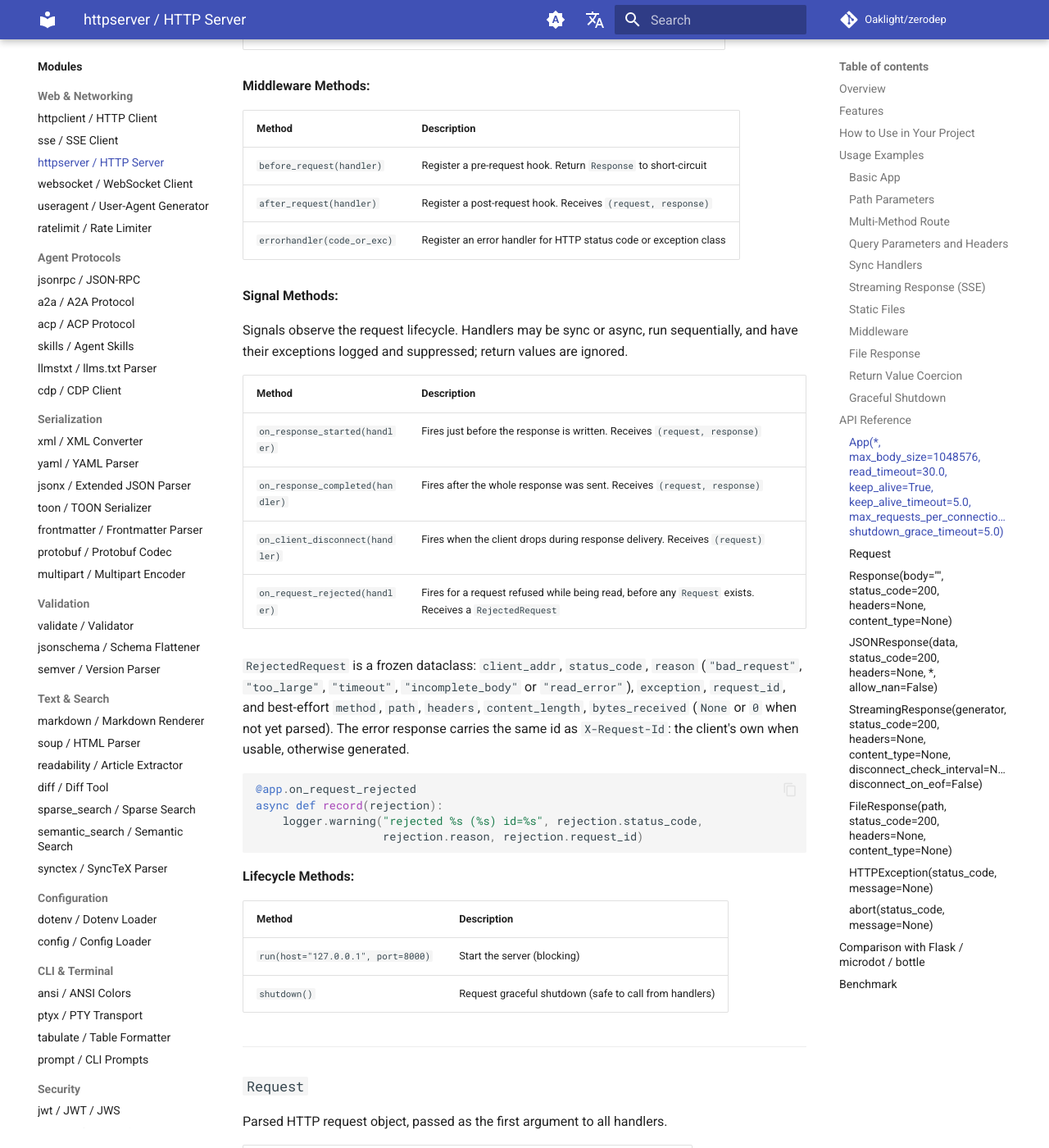
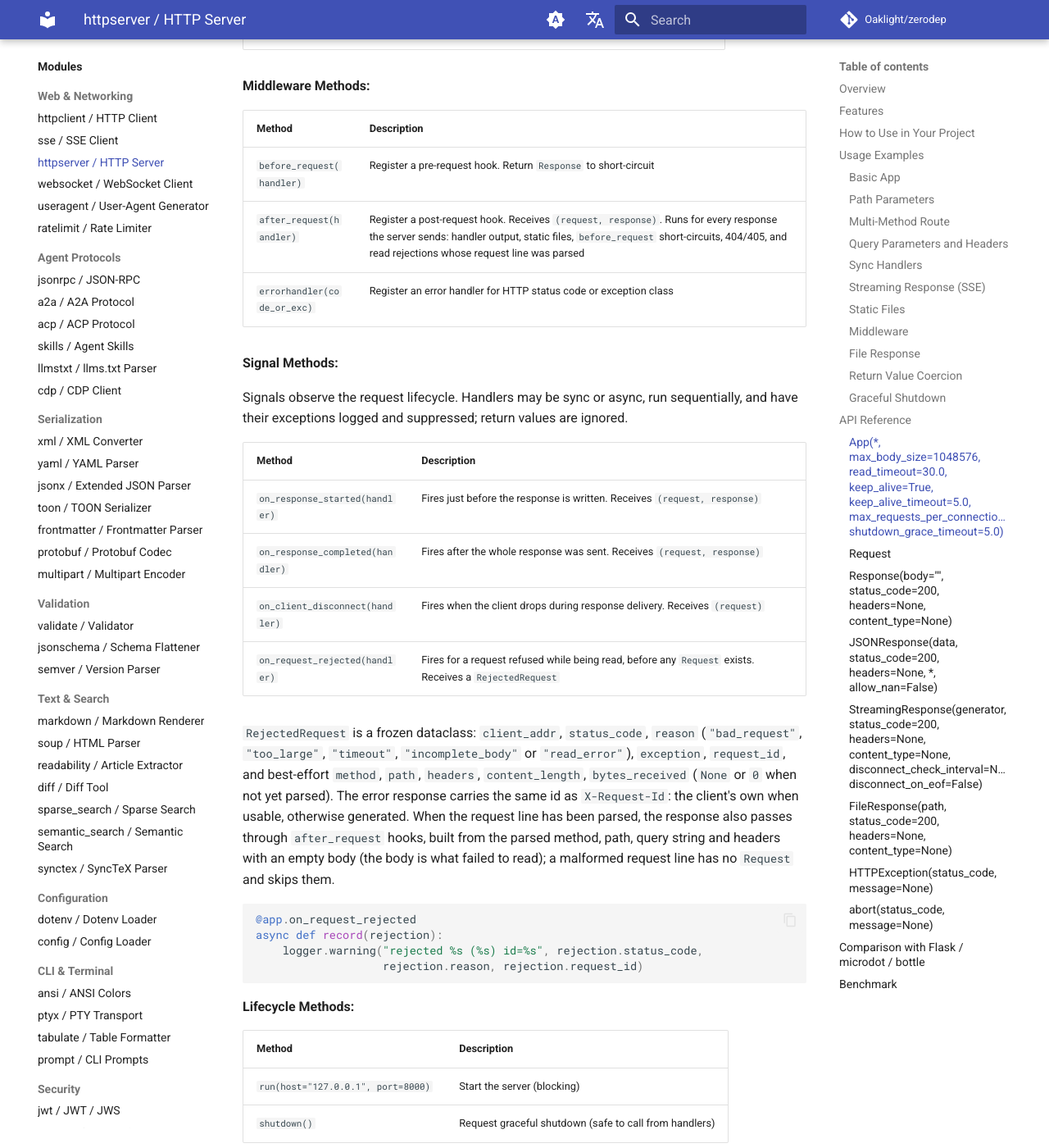
Before and after one commit to Oaklight/zerodep, an MkDocs documentation site: the page built from docs/modules/httpserver.md, in a window 1280 px wide and 1400 px high, scrolled down 6306 px. Shown: the whole window at 82% size. Built offline with MkDocs 1.6.1 and Material for MkDocs 9.7.7, drawn with Linux system fonts in a browser that asks for light colours; comment, search, counter and statistics services are not loaded.

Commit message:
docs(httpserver): 421 reason phrase, after-hooks on every response (#308)

````diff
--- a/docs/modules/httpserver.md
+++ b/docs/modules/httpserver.md
@@ -234,7 +234,7 @@
 | Method | Description |
 |--------|-------------|
 | `before_request(handler)` | Register a pre-request hook. Return `Response` to short-circuit |
-| `after_request(handler)` | Register a post-request hook. Receives `(request, response)` |
+| `after_request(handler)` | Register a post-request hook. Receives `(request, response)`. Runs for every response the server sends: handler output, static files, `before_request` short-circuits, 404/405, and read rejections whose request line was parsed |
 | `errorhandler(code_or_exc)` | Register an error handler for HTTP status code or exception class |
 
 **Signal Methods:**
@@ -248,7 +248,7 @@
 | `on_client_disconnect(handler)` | Fires when the client drops during response delivery. Receives `(request)` |
 | `on_request_rejected(handler)` | Fires for a request refused while being read, before any `Request` exists. Receives a `RejectedRequest` |
 
-`RejectedRequest` is a frozen dataclass: `client_addr`, `status_code`, `reason` (`"bad_request"`, `"too_large"`, `"timeout"`, `"incomplete_body"` or `"read_error"`), `exception`, `request_id`, and best-effort `method`, `path`, `headers`, `content_length`, `bytes_received` (`None` or `0` when not yet parsed). The error response carries the same id as `X-Request-Id`: the client's own when usable, otherwise generated.
+`RejectedRequest` is a frozen dataclass: `client_addr`, `status_code`, `reason` (`"bad_request"`, `"too_large"`, `"timeout"`, `"incomplete_body"` or `"read_error"`), `exception`, `request_id`, and best-effort `method`, `path`, `headers`, `content_length`, `bytes_received` (`None` or `0` when not yet parsed). The error response carries the same id as `X-Request-Id`: the client's own when usable, otherwise generated. When the request line has been parsed, the response also passes through `after_request` hooks, built from the parsed method, path, query string and headers with an empty body (the body is what failed to read); a malformed request line has no `Request` and skips them.
 
 ```python
 @app.on_request_rejected
````
Also changed, not shown: docs/changelog.md (+1 -0 lines), docs/modules/index.md (+1 -1 lines).
